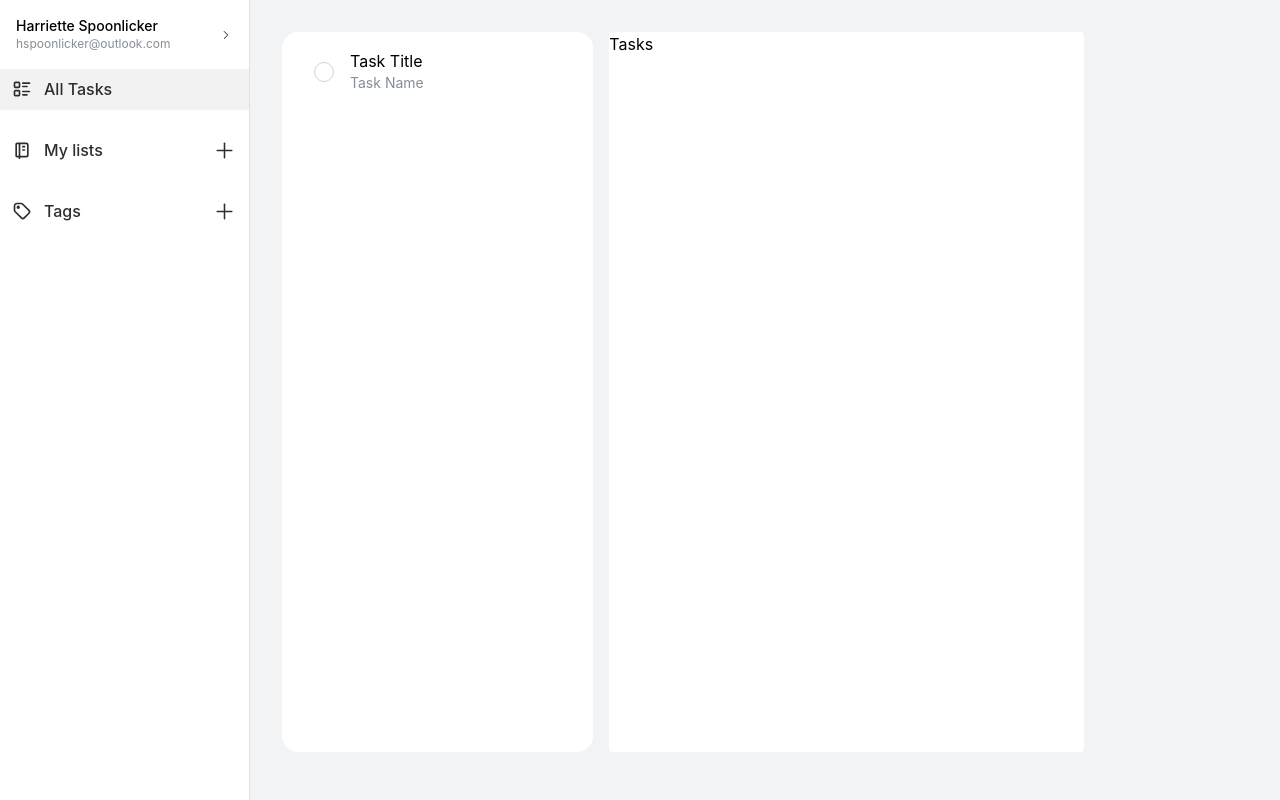
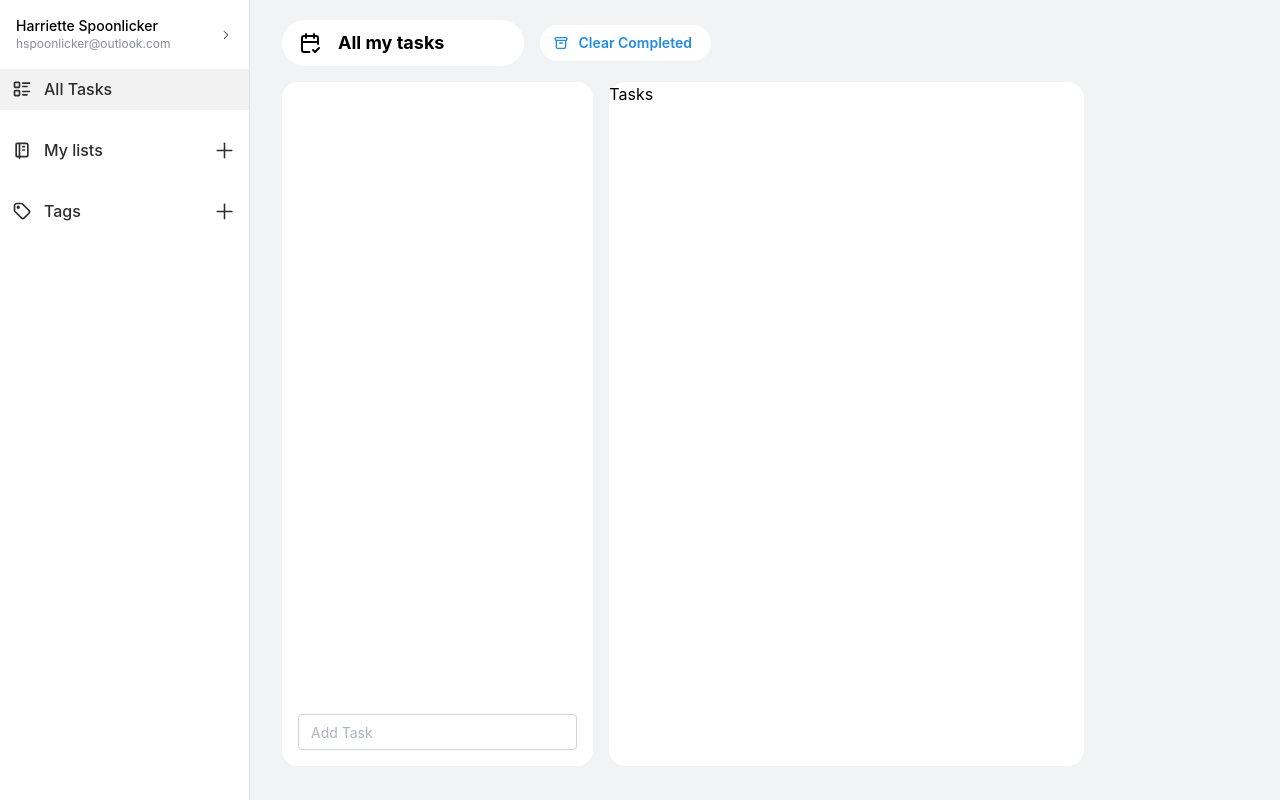
Before and after one commit to viettbq2002/Taskify-Web, a React (Vite) app: page /all in a window 1280 px wide. Built offline with nearby package versions, Linux system fonts and the light colour scheme.

Commit message:
ajusting height of the layout(remove 100vh)

```diff
--- a/src/features/task/components/task-card.tsx
+++ b/src/features/task/components/task-card.tsx
@@ -1,12 +1,13 @@
 import { Card, Checkbox, Group, Stack, Text } from "@mantine/core";
 import classes from "@/features/task/styles/task.module.css";
-
+import { useState } from "react";
 const TaskCard = () => {
+  const [active, setActive] = useState(false);
   return (
-    <Card radius="md"  className={classes.taskCard}>
+    <Card onClick={() => setActive(!active)} shadow={active ? "xs" : ""} withBorder={active} radius="md" className={classes.taskCard}>
       <Card.Section py="2px" px="md">
         <Group>
-          <Checkbox classNames={ {input: classes.checkBox}} radius={"xl"} />
+          <Checkbox classNames={{ input: classes.checkBox }} radius={"xl"} />
           <Stack gap="0">
             <Text lh={"sm"}>Task Title</Text>
             <Text lh={"sm"} fz="sm" c="dimmed">
--- /dev/null
+++ b/src/features/task/components/task-menu.tsx
@@ -0,0 +1,22 @@
+import { Button, Grid, Group, Paper, Title } from "@mantine/core";
+import React from "react";
+import { IconArchive, IconCalendarCheck } from "@tabler/icons-react";
+const TaskMenu = () => {
+  return (
+    <Group mb="md">
+      <Paper w="25%" py="xs" px="md" radius={"xl"}>
+        <Group>
+          <Group>
+            <IconCalendarCheck />
+            <Title order={4}>All my tasks</Title>
+          </Group>
+        </Group>
+      </Paper>
+      <Button radius={"xl"} leftSection={<IconArchive width={16} />} variant="white">
+        Clear Completed
+      </Button>
+    </Group>
+  );
+};
+
+export default TaskMenu;
--- /dev/null
+++ b/src/features/task/styles/board.module.css
@@ -0,0 +1,3 @@
+.quickAddContainer{
+
+}
--- a/src/features/task/styles/task.module.css
+++ b/src/features/task/styles/task.module.css
@@ -1,4 +1,5 @@
 .taskCard {
+  cursor: pointer;
   @mixin hover {
     background-color: light-dark(var(--mantine-color-gray-0), var(--mantine-color-dark-8));
   }
--- a/src/layout/main-layout.tsx
+++ b/src/layout/main-layout.tsx
@@ -1,6 +1,6 @@
 import MainSideBar from "@/shared/components/main-sidebar";
 import { MobileSidebar } from "@/shared/components/mobile-sidebar";
-import { AppShell, Box, Flex } from "@mantine/core";
+import { AppShell, Box, Container, Flex } from "@mantine/core";
 import { useDisclosure } from "@mantine/hooks";
 import { Outlet } from "react-router-dom";
 
@@ -20,9 +20,9 @@ const MainLayout = () => {
       <AppShell.Main bg={"gray.1"}>
         <Flex>
           <MobileSidebar opened={opened} toggle={toggle} />
-          <Box w="100%" h="100vh"  p="xl">
+          <Container w="100%" size="100%" pt="lg" px="xl">
             <Outlet />
-          </Box>
+          </Container>
         </Flex>
       </AppShell.Main>
     </AppShell>
--- a/src/pages/tasks.tsx
+++ b/src/pages/tasks.tsx
@@ -1,22 +1,27 @@
 import TaskCard from "@/features/task/components/task-card";
-import { Box, Grid, GridCol, Paper, Stack } from "@mantine/core";
+import TaskMenu from "@/features/task/components/task-menu";
+import { Box, Grid, GridCol, Paper, ScrollArea, Stack, TextInput } from "@mantine/core";
 
 const Tasks = () => {
   return (
-    <Grid styles={{ inner: { height: "100%" } }} h="100%">
+    <>
+      <TaskMenu />
+      <Grid styles={{ inner: { height: "100%" } }} h="calc(100vh - 100px)">
         <GridCol span={4}>
-        <Paper h="100%" radius="lg">
-          <Stack py="md" px="md">
-            <TaskCard />
-          </Stack>
+          <Paper h="100%" radius="lg" style={{ display: "flex", flexDirection: "column" }}>
+
+            <Box component="form" style={{ marginTop: "auto", padding: "16px" }}>
+              <TextInput placeholder="Add Task" />
+            </Box>
           </Paper>
         </GridCol>
         <GridCol span={6}>
-        <Paper h="100%">
+          <Paper h="100%" radius="lg">
             <Box>Tasks</Box>
           </Paper>
         </GridCol>
       </Grid>
+    </>
   );
 };
 
--- a/src/shared/styles/mobile-sidebar.module.css
+++ b/src/shared/styles/mobile-sidebar.module.css
@@ -1,6 +1,5 @@
 .navbar {
   width: rem(80px);
-  height: 100vh;
   padding: var(--mantine-spacing-md);
   display: flex;
   flex-direction: column;
--- a/src/shared/styles/sidebar.module.css
+++ b/src/shared/styles/sidebar.module.css
@@ -1,5 +1,4 @@
 .navbar {
-  height: 100vh;
   display: flex;
   flex-direction: column;
 }
```
Lines whose indentation alone changed are shown as unchanged.
